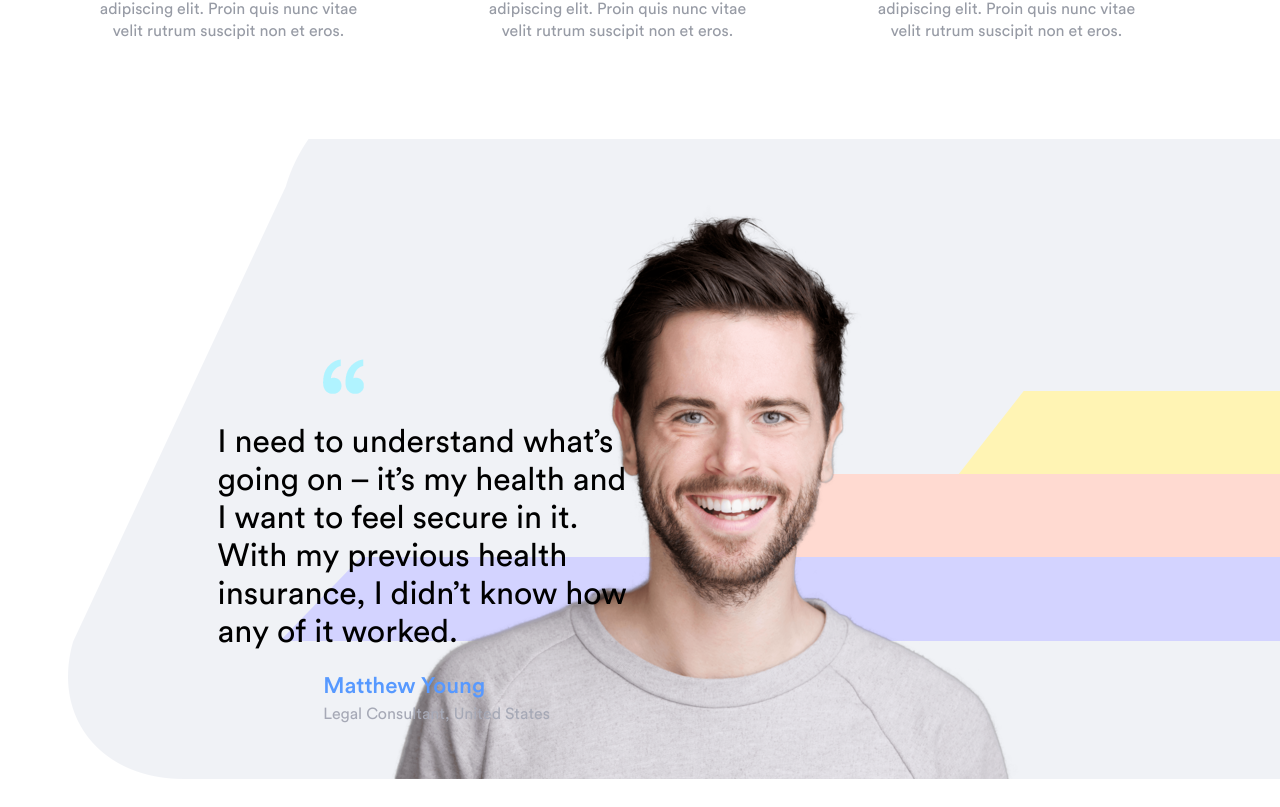
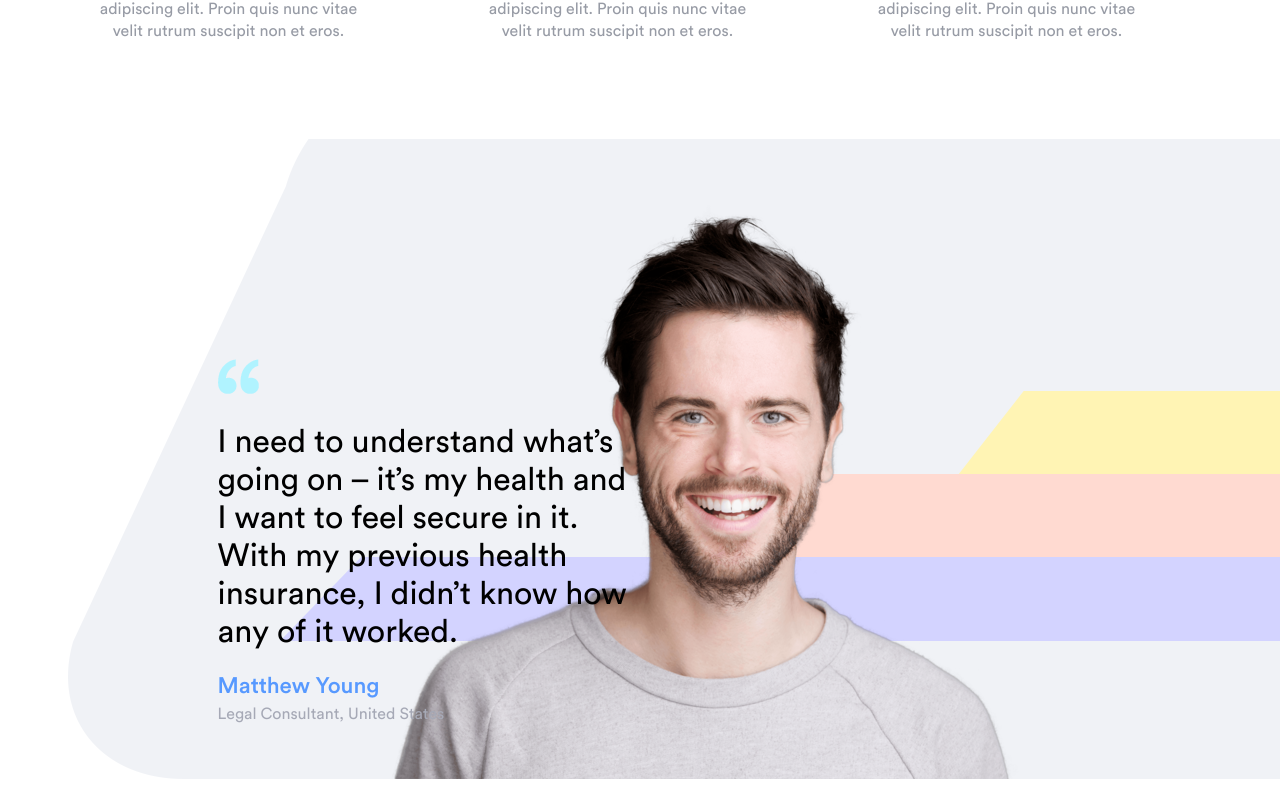
Before and after one commit to Online13/sayna-test-front-react, a React (Create React App) app: page / in a window 1280 px wide. Shown: the part 2913-3720 px from the top of the page. Built offline with nearby package versions, Linux system fonts and the light colour scheme.

Commit message:
udpate padding

```diff
--- a/src/components/pages/Main/section/Quote/Quote.scss
+++ b/src/components/pages/Main/section/Quote/Quote.scss
@@ -18,7 +18,6 @@
 
     @media only screen and (min-width: 1056px) {
       width: 50%;
-      align-items: flex-end;
       padding-left: 17vw;
     }
 
```
